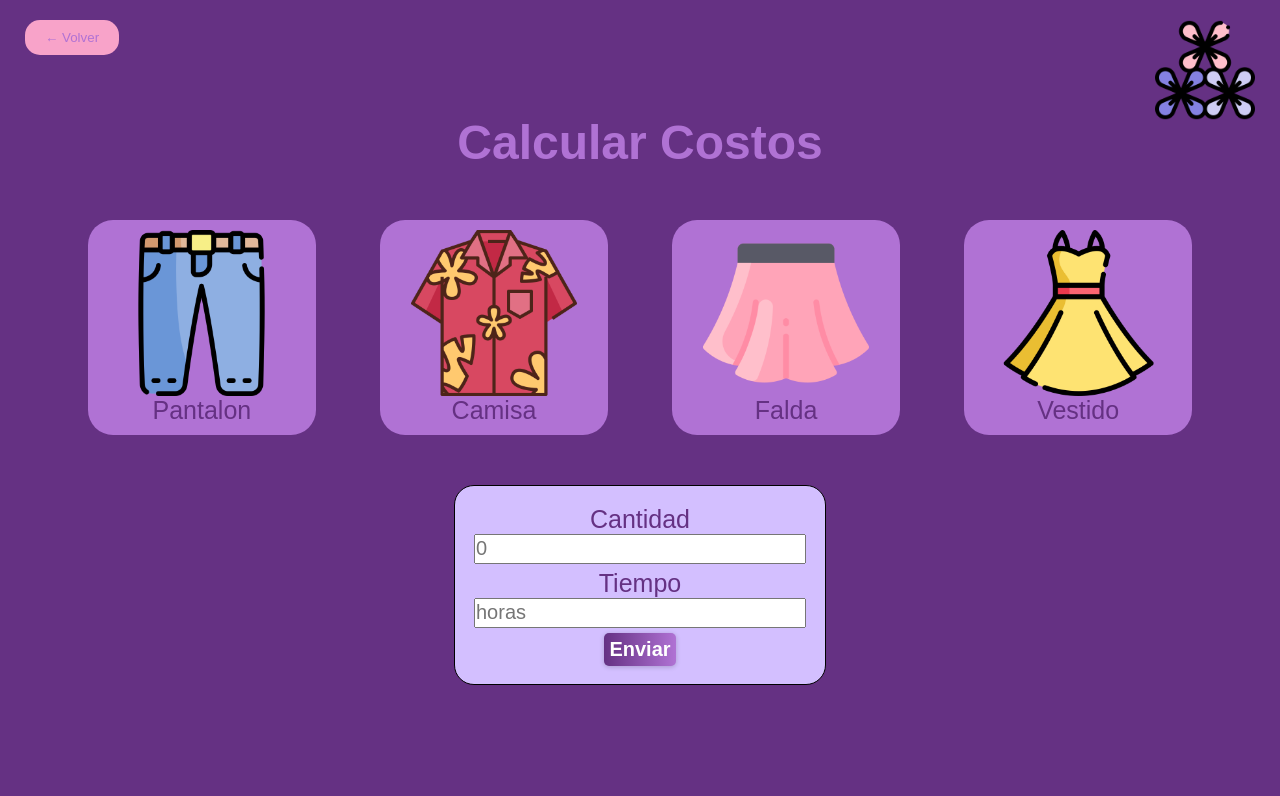
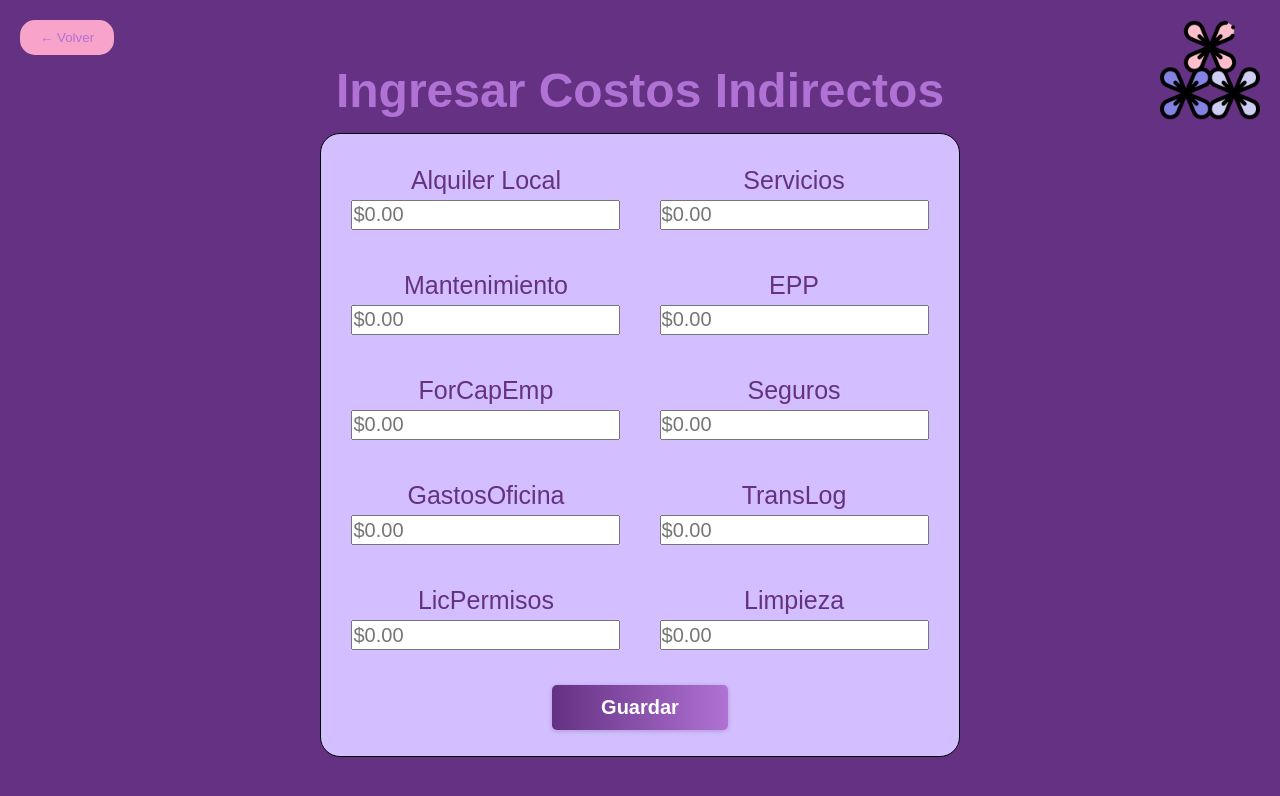
Before and after one commit to josemartinezrdev/pepita-app, a React (Vite) app: page / in a window 1280 px wide. Both pictures are taken after a click on the element "Costos Indirectos". Shown: the top 796 px of the page. Built offline with nearby package versions, Linux system fonts and the light colour scheme.

Commit message:
build: 🚧 working in web-components

```diff
--- a/src/gestor-operaciones.jsx
+++ b/src/gestor-operaciones.jsx
@@ -15,17 +15,13 @@ import data from "../data/tipo.json";
 //     totalLote:0
 
 //   };
-window.globalEmpleado = {
-  suelHora: 25,
-  benPrest: 5,
-};
 
+window.dbEmpleados = [];
 export const GestorOperaciones = () => {
-  // ------------------add empleados---------------
+  // ------------------add empleados al lote ---------------
   window.globalCostos.empleados = (window.globalCostos.cantidad * 4) / window.globalCostos.tiempo;
 
   const { 1: pantalon, 2: camisa, 3: falda, 4: vestido } = data;
-
   Object.keys(data).forEach((prenda) => {
     if (window.globalCostos.prenda === prenda) {
       console.log(data[prenda]["BotonUsado"]);
@@ -35,6 +31,24 @@ export const GestorOperaciones = () => {
       window.globalCostos.HiloUsado = window.globalCostos.cantidad * data[prenda]["HiloUsado"];
     }
   });
+
+  // ----------------costo de la mano de obra ---------------
+  const url = "https://665637279f970b3b36c4a8f5.mockapi.io/Empleados"; // Reemplaza con tu propia URL
+  const fetchData = async () => {
+    try {
+      const response = await fetch(url);
+      const result = await response.json();
+      console.log(result);
+
+      window.dbEmpleados = result;
+      console.log("hola", window.dbEmpleados);
+    } catch (error) {
+      console.error("Error fetching data:", error);
+    }
+  };
+
+  fetchData();
+
   console.log(window.globalCostos);
 
   return <div>GestorOperaciones</div>;
--- /dev/null
+++ b/src/web-components/form-cosIn-component.jsx
@@ -0,0 +1,71 @@
+import React, { useState } from "react";
+import Home from "./home-component";
+
+const CostIndirectos = () => {
+  // ---------boton back------------
+  const [back, setBack] = useState(false);
+
+  const btnBack = () => {
+    setBack(true);
+  };
+  if (back) {
+    return <Home />;
+  }
+
+  return (
+    <>
+      <div className="container-formMP">
+        <button className="button" onClick={btnBack}>
+          ← Volver
+        </button>
+        <img src="public/imgs/flores.png" alt="" className="lila" />
+        <h1>Ingresar Costos Indirectos</h1>
+        <div className="formMP">
+          <div className="optionsForm">
+            <span>Alquiler Local</span>
+            <input type="number" id="alquiler" name="alquiler" placeholder="$0.00" required />
+          </div>
+          <div className="optionsForm">
+            <span>Servicios</span>
+            <input type="number" id="uservicios" name="servicios" placeholder="$0.00" required />
+          </div>
+          <div className="optionsForm">
+            <span>Mantenimiento</span>
+            <input type="number" id="mant" name="mant" placeholder="$0.00" required />
+          </div>
+          <div className="optionsForm">
+            <span>EPP</span>
+            <input type="number" id="epp" name="epp" placeholder="$0.00" required />
+          </div>
+          <div className="optionsForm">
+            <span>ForCapEmp</span>
+            <input type="number" id="ForCapEmp" name="ForCapEmp" placeholder="$0.00" required />
+          </div>
+          <div className="optionsForm">
+            <span>Seguros</span>
+            <input type="number" id="Seguros" name="Seguros" placeholder="$0.00" required />
+          </div>
+          <div className="optionsForm">
+            <span>GastosOficina</span>
+            <input type="number" id="GastosOficina" name="GastosOficina" placeholder="$0.00" required />
+          </div>
+          <div className="optionsForm">
+            <span>TransLog</span>
+            <input type="number" id="TransLog" name="TransLog" placeholder="$0.00" required />
+          </div>
+          <div className="optionsForm">
+            <span>LicPermisos</span>
+            <input type="number" id="LicPermisos" name="LicPermisos" placeholder="$0.00" required />
+          </div>
+          <div className="optionsForm">
+            <span>Limpieza</span>
+            <input type="number" id="Limpieza" name="Limpieza" placeholder="$0.00" required />
+          </div>
+          <button className="add">Guardar</button>
+        </div>
+      </div>
+    </>
+  );
+};
+
+export default CostIndirectos;
--- a/src/web-components/home-component.jsx
+++ b/src/web-components/home-component.jsx
@@ -1,16 +1,19 @@
 import React, { useState } from "react";
 import { MateriaComponent } from "./materia-component";
 import { CostosComponent } from "./costos-component";
+import CostIndirectos from "./form-cosIn-component";
+
 
 const Home = () => {
   const [control, setControl] = useState(null);
   switch (control) {
     case 1:
+      // return <App />;
       return <MateriaComponent />;
     case 2:
       return <CostosComponent />;
     case 3:
-      return <CostosComponent />;
+      return <CostIndirectos />;
     case 4:
       return <CostosComponent />;
   }
```
